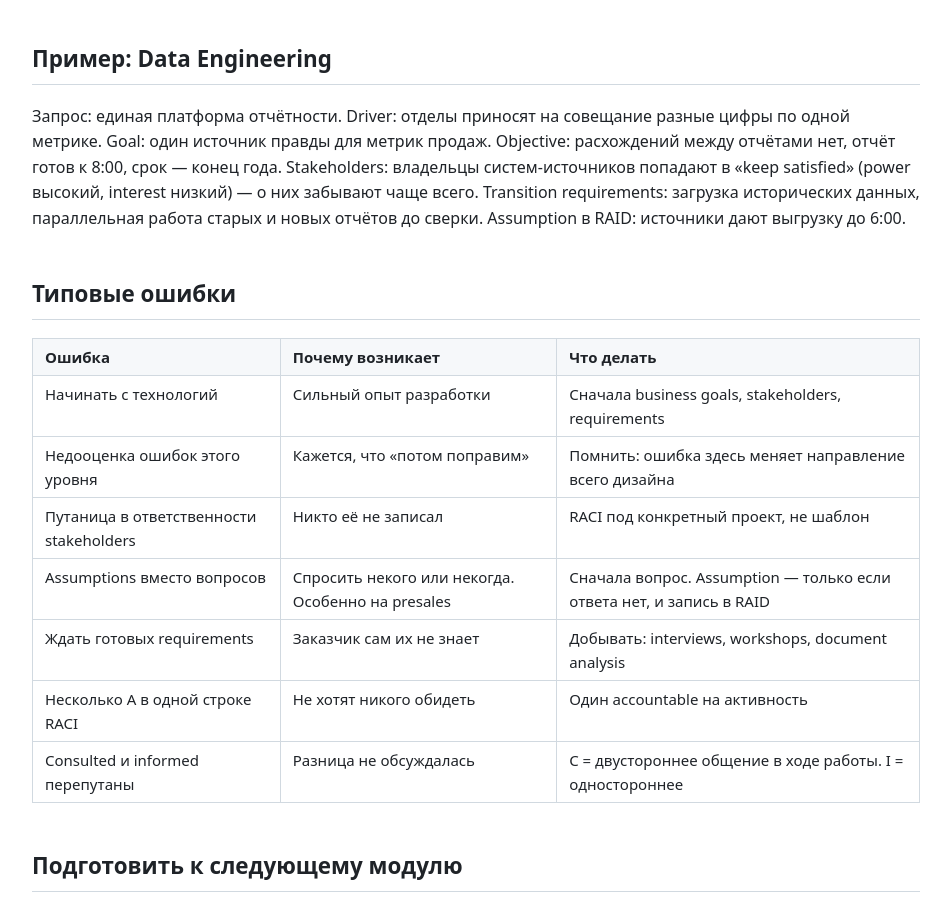
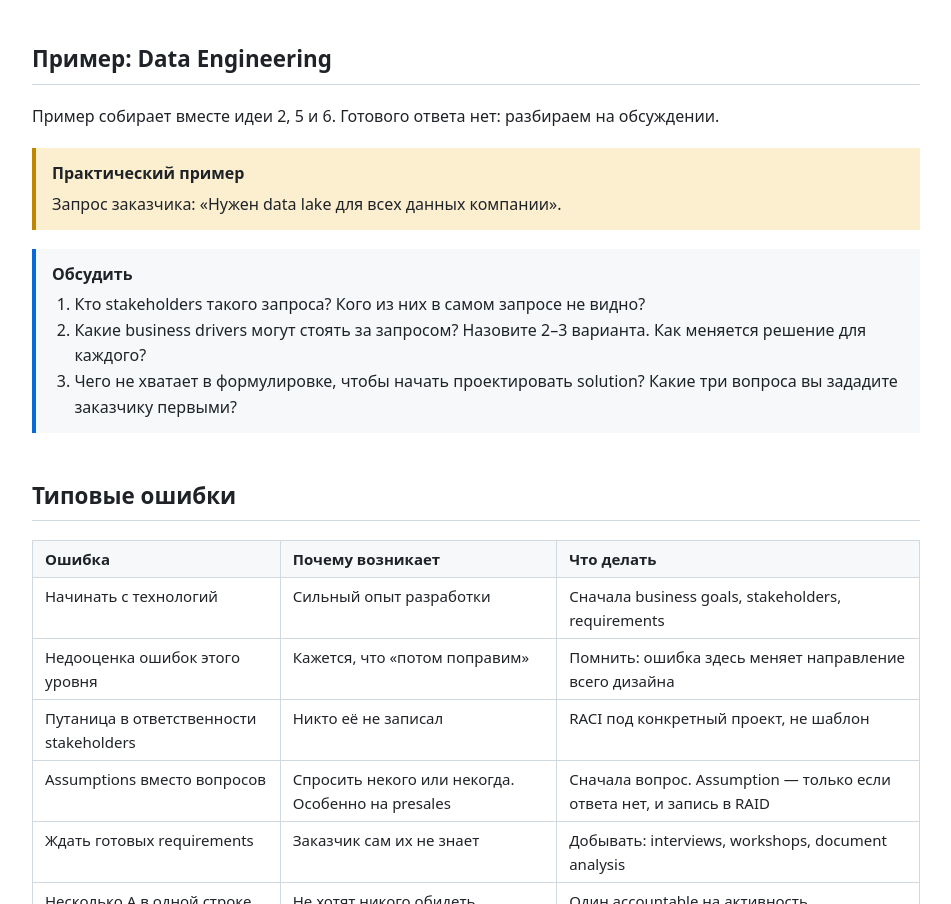
Before and after one commit to natmasslove/sas-materials, a plain HTML site: page html/module-02a.html in a window 1280 px wide. Shown: the part 8610-9514 px from the top of the page, without its empty margins (164-1115 px from the left). Drawn offline with Linux system fonts and the light colour scheme.

Commit message:
Module 2A: DE example becomes a discussion case (data lake request)
Co-Authored-By: Claude Fable 5.2 <noreply@anthropic.com>

```diff
--- a/html/module-02a.html
+++ b/html/module-02a.html
@@ -605,7 +605,19 @@
 </ol>
 </div>
 <h2>Пример: Data Engineering</h2>
-<p>Запрос: единая платформа отчётности. Driver: отделы приносят на совещание разные цифры по одной метрике. Goal: один источник правды для метрик продаж. Objective: расхождений между отчётами нет, отчёт готов к 8:00, срок — конец года. Stakeholders: владельцы систем-источников попадают в «keep satisfied» (power высокий, interest низкий) — о них забывают чаще всего. Transition requirements: загрузка исторических данных, параллельная работа старых и новых отчётов до сверки. Assumption в RAID: источники дают выгрузку до 6:00.</p>
+<p>Пример собирает вместе идеи 2, 5 и 6. Готового ответа нет: разбираем на обсуждении.</p>
+<div class="case">
+<p><strong>Практический пример</strong></p>
+<p>Запрос заказчика: «Нужен data lake для всех данных компании».</p>
+</div>
+<div class="discuss">
+<p><strong>Обсудить</strong></p>
+<ol>
+<li>Кто stakeholders такого запроса? Кого из них в самом запросе не видно?</li>
+<li>Какие business drivers могут стоять за запросом? Назовите 2–3 варианта. Как меняется решение для каждого?</li>
+<li>Чего не хватает в формулировке, чтобы начать проектировать solution? Какие три вопроса вы зададите заказчику первыми?</li>
+</ol>
+</div>
 <h2>Типовые ошибки</h2>
 <div class="table"><table>
 <thead>
```
